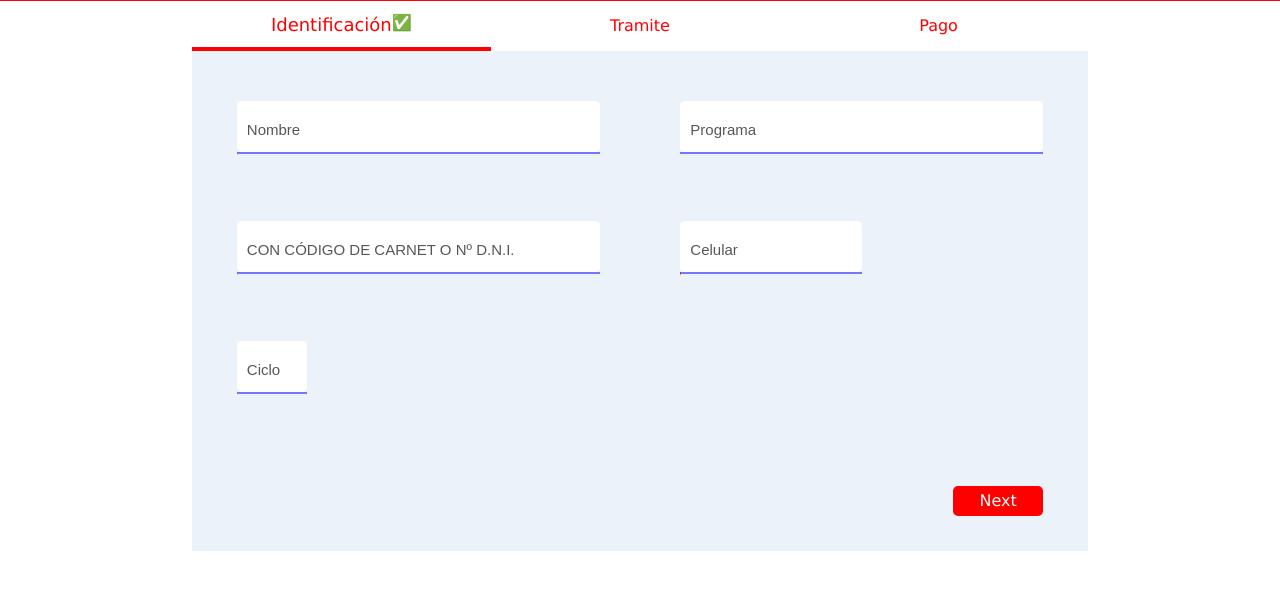
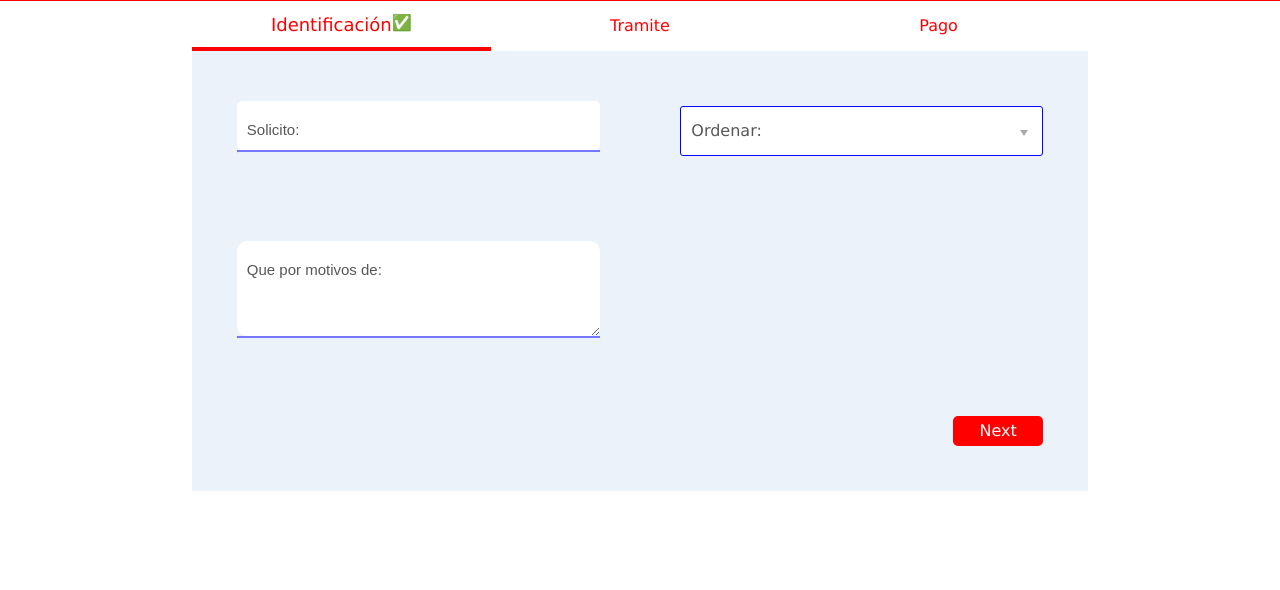
Before and after one commit to Edgar-ae/FUT_CTR-B_v2, a Django app: page /form_new_fut/process in a window 1280 px wide. Shown: the part 119-709 px from the top of the page. Run offline with Django 4.2, Linux system fonts and the light colour scheme; some libraries are stand-ins or nearby versions.

Commit message:
process finished

```diff
--- a/myapp/static/styles/create_fut/identification.css
+++ b/myapp/static/styles/create_fut/identification2.css
@@ -13,7 +13,7 @@
 
 .form_block{
     width: 100%;
-    height: 80px;
+    height: 100px;
     /* background: pink; */
     margin: 40px 0px 0px 0px;
     display: block;
--- a/myapp/static/styles/create_fut/indem.css
+++ /dev/null
@@ -1,89 +0,0 @@
-* {
-  box-sizing: border-box;
-}
-
-.group {
-  width: 100%;
-  height: 100%;
-  overflow: hidden;
-  position: relative;
-}
-
-label {
-  position: absolute;
-  top: 20px;
-  color: rgba(0, 0, 0, 0.664);
-  font: 400 20px Roboto;
-  font-size: 15px;
-  cursor: text;
-  margin: auto;
-  transition: 0.25s ease;
-  font-family: Arial, Helvetica, sans-serif;
-}
-
-input {
-  display: block;
-  width: 100%;
-  padding-top: 20px;
-  padding-left: 20px;
-  border: none;
-  border-radius: 0;
-  color: black;
-  font-size: 20px;
-  font-family: Arial, Helvetica, sans-serif;
-  transition: 0.3s ease;
-  margin: auto;
-}
-input:valid ~ label {
-  top: 0;
-  font: 700 12px Roboto;
-  color: rgba(0, 0, 0, 0.5);
-  font-family: Arial, Helvetica, sans-serif;
-}
-input:focus {
-  outline: none;
-}
-input:focus ~ label {
-  top: 0;
-  font: 700 12px Roboto;
-  color: red;
-  font-family: Arial, Helvetica, sans-serif;
-}
-input:focus ~ .bar:before {
-  transform: translateX(0);
-}
-input:-webkit-autofill {
-  -webkit-box-shadow: 0 0 0px 1000px red inset;
-  -webkit-text-fill-color: white !important;
-}
-
-.bar {
-  background: rgba(0, 0, 255, 0.5);
-  content: "";
-  width: 100%;
-  height: 2px;
-  transition: 0.3s ease;
-  position: relative;
-}
-.bar:before {
-  content: "";
-  position: absolute;
-  width: 100%;
-  height: 150%;
-  background: red;
-  transform: translateX(-100%);
-}
-
-.number {
-  width: 70px;
-}
-
-.nomber_long {
-  width: 50%;
-}
-
-::selection {
-  background: rgba(255, 0, 0, 0.3);
-}
-
-/*# sourceMappingURL=indem.css.map */
--- a/myapp/static/styles/create_fut/indem.scss
+++ /dev/null
@@ -1,110 +0,0 @@
-
-$main-color: #F44336;
-$secondary-color: blue;
-$main-color: red;
-$secondary-color: red;
-$width: 300px; // Change Me
-
-* {
-  box-sizing: border-box;
-}
-
-.group {
-  width: 100%;
-  height: 100%;
-  overflow: hidden;
-  position: relative;
-//   background: forestgreen;
-
-}
-
-label {
-  position: absolute;
-  top: $width/15;
-  color:rgba(0, 0, 0, 0.664);
-  font: 400 $width/15 Roboto;
-  font-size: 15px;
-  cursor: text;
-  margin: auto;
-  transition: .25s ease;
-  font-family: Arial, Helvetica, sans-serif;
-}
-
-input {
-  display: block;
-  width: 100%;
-  padding-top: $width/15;
-  padding-left: 20px;
-  border: none;
-  border-radius: 0; // For iOS
-  // border-bottom: solid $width/150 rgba(white, .5);
-  color: black;
-//   background: $main-color;
-  font-size: $width/15;
-  font-family: Arial, Helvetica, sans-serif;
-  transition: .3s ease;
-  margin: auto;
-  &:valid {
-    // border-bottom-color: rgba(white, .5);
-    ~label {
-      top: 0;
-      font: 700 $width/25 Roboto;
-      color: rgba(black, .5);
-      font-family: Arial, Helvetica, sans-serif;
-    }
-  }
-  &:focus {
-    outline: none;
-    // border-bottom-color: $secondary-color;
-    ~label {
-      top: 0;
-      font: 700 $width/25 Roboto;
-      color: $secondary-color;
-      font-family: Arial, Helvetica, sans-serif;
-    }
-
-
-    ~ .bar:before {
-    transform: translateX(0);
-    }
-  }
-
-  // Stop Chrome's hideous pale yellow background on auto-fill
-
-  &:-webkit-autofill {
-    -webkit-box-shadow: 0 0 0px 1000px $main-color inset;
-    -webkit-text-fill-color: white !important;
-    // border-bottom-color: rgba(white, .5);
-  }
-}
-
-.bar {
-  // background: $secondary-color;
-  background: rgba(blue, .5);
-  content: '';
-  width: 100%;
-  // height: $width/100;
-  height: $width/150;
-  // transform: translateX(-100%);
-  transition: .3s ease;
-  // margin-top: -2px;
-  //
-  position: relative;
-  &:before {
-    content: '';
-    position: absolute;
-    width: 100%;
-    height: 150%;
-    background: $secondary-color;
-    transform: translateX(-100%);
-
-  }
-}
-.number{
-    width: 70px;
-}
-.nomber_long{
-    width: 50%;
-}
-
-::selection {background: rgba($secondary-color, .3);}
--- /dev/null
+++ b/myapp/static/styles/create_fut/indem2.css
@@ -0,0 +1,181 @@
+* {
+  box-sizing: border-box;
+}
+
+.group {
+  width: 100%;
+  height: 100%;
+  overflow: hidden;
+  position: relative;
+}
+
+label {
+  position: absolute;
+  top: 20px;
+  color: rgba(0, 0, 0, 0.664);
+  font: 400 20px Roboto;
+  font-size: 15px;
+  cursor: text;
+  margin: auto;
+  transition: 0.25s ease;
+  font-family: Arial, Helvetica, sans-serif;
+}
+
+input {
+  display: block;
+  width: 100%;
+  padding-top: 25px;
+  padding-left: 20px;
+  border: none;
+  border-radius: 0;
+  color: black;
+  font-size: 20px;
+  font-family: Arial, Helvetica, sans-serif;
+  transition: 0.3s ease;
+  margin: auto;
+  font-size: 15px;
+}
+input:valid ~ label {
+  top: 0;
+  font: 700 12px Roboto;
+  color: rgba(0, 0, 0, 0.5);
+  font-family: Arial, Helvetica, sans-serif;
+}
+input:focus {
+  outline: none;
+}
+input:focus ~ label {
+  top: 0;
+  font: 700 12px Roboto;
+  color: red;
+  font-family: Arial, Helvetica, sans-serif;
+}
+input:focus ~ .bar:before {
+  transform: translateX(0);
+}
+input:-webkit-autofill {
+  -webkit-box-shadow: 0 0 0px 1000px red inset;
+  -webkit-text-fill-color: white !important;
+}
+
+textarea {
+  display: block;
+  width: 100%;
+  padding-top: 20px;
+  padding-left: 20px;
+  border: none;
+  color: black;
+  font-size: 20px;
+  font-family: Arial, Helvetica, sans-serif;
+  transition: 0.3s ease;
+  margin: auto;
+  font-size: 15px;
+  height: 95%;
+}
+textarea:valid ~ label {
+  top: 0;
+  font: 700 12px Roboto;
+  color: rgba(0, 0, 0, 0.5);
+  font-family: Arial, Helvetica, sans-serif;
+}
+textarea:focus {
+  outline: none;
+}
+textarea:focus ~ label {
+  top: 0;
+  font: 700 12px Roboto;
+  color: red;
+  font-family: Arial, Helvetica, sans-serif;
+}
+textarea:focus ~ .bar:before {
+  transform: translateX(0);
+}
+textarea:-webkit-autofill {
+  -webkit-box-shadow: 0 0 0px 1000px red inset;
+  -webkit-text-fill-color: white !important;
+}
+
+.bar {
+  background: rgba(0, 0, 255, 0.5);
+  content: "";
+  width: 100%;
+  height: 2px;
+  transition: 0.3s ease;
+  position: relative;
+}
+.bar:before {
+  content: "";
+  position: absolute;
+  width: 100%;
+  height: 150%;
+  background: red;
+  transform: translateX(-100%);
+}
+
+.number {
+  width: 70px;
+}
+
+.nomber_long {
+  width: 50%;
+}
+
+::selection {
+  background: rgba(255, 0, 0, 0.3);
+}
+
+.labelInside {
+  position: relative;
+  display: inline-block;
+  width: 100%;
+  margin: 5px auto;
+}
+.labelInside:before {
+  content: "";
+  height: 31px;
+  position: absolute;
+  right: 7px;
+  top: 3px;
+  width: 22px;
+  border-top-right-radius: 3px;
+  border-bottom-right-radius: 3px;
+  pointer-events: none;
+  display: block;
+}
+.labelInside:after {
+  content: " ";
+  position: absolute;
+  right: 15px;
+  top: 30%;
+  margin-top: -3px;
+  z-index: 2;
+  pointer-events: none;
+  width: 0;
+  height: 0;
+  border-style: solid;
+  border-width: 6.9px 4px 0 4px;
+  border-color: #aaa transparent transparent transparent;
+  pointer-events: none;
+}
+.labelInside select {
+  -webkit-appearance: none;
+  -moz-appearance: none;
+  appearance: none;
+  width: 100%;
+  padding: 0 30px 0 10px;
+  border: 1px solid blue;
+  border-radius: 3px;
+  line-height: 36px;
+  height: 36px;
+  height: 50px;
+  background: #fff;
+  margin: 0 5px 5px 0;
+  margin: 0px;
+  color: rgba(0, 0, 0, 0.664);
+}
+
+select::-ms-expand {
+  display: none;
+}
+
+/*# sourceMappingURL=indem2.css.map */
--- /dev/null
+++ b/myapp/static/styles/create_fut/indem2.scss
@@ -0,0 +1,238 @@
+
+$main-color: #F44336;
+$secondary-color: blue;
+$main-color: red;
+$secondary-color: red;
+$width: 300px; // Change Me
+
+* {
+  box-sizing: border-box;
+}
+
+.group {
+  width: 100%;
+  height: 100%;
+  overflow: hidden;
+  position: relative;
+//   background: forestgreen;
+
+}
+
+label {
+  position: absolute;
+  top: $width/15;
+  color:rgba(0, 0, 0, 0.664);
+  font: 400 $width/15 Roboto;
+  font-size: 15px;
+  cursor: text;
+  margin: auto;
+  transition: .25s ease;
+  font-family: Arial, Helvetica, sans-serif;
+}
+
+input {
+  display: block;
+  width: 100%;
+  padding-top: $width/12;
+  padding-left: 20px;
+  border: none;
+  border-radius: 0; // For iOS
+  // border-bottom: solid $width/150 rgba(white, .5);
+  color: black;
+//   background: $main-color;
+  font-size: $width/15;
+  font-family: Arial, Helvetica, sans-serif;
+  transition: .3s ease;
+  margin: auto;
+  font-size: 15px;
+  &:valid {
+    // border-bottom-color: rgba(white, .5);
+    ~label {
+      top: 0;
+      font: 700 $width/25 Roboto;
+      color: rgba(black, .5);
+      font-family: Arial, Helvetica, sans-serif;
+    }
+  }
+  &:focus {
+    outline: none;
+    // border-bottom-color: $secondary-color;
+    ~label {
+      top: 0;
+      font: 700 $width/25 Roboto;
+      color: $secondary-color;
+      font-family: Arial, Helvetica, sans-serif;
+    }
+
+
+    ~ .bar:before {
+    transform: translateX(0);
+    }
+  }
+
+  // Stop Chrome's hideous pale yellow background on auto-fill
+
+  &:-webkit-autofill {
+    -webkit-box-shadow: 0 0 0px 1000px $main-color inset;
+    -webkit-text-fill-color: white !important;
+    // border-bottom-color: rgba(white, .5);
+  }
+}
+
+//------------------------------------oooooooooooooooooooooo
+
+
+textarea{
+  display: block;
+  width: 100%;
+  padding-top: $width/15;
+  padding-left: 20px;
+  border: none;
+  //border-radius: 0; // For iOS
+  // border-bottom: solid $width/150 rgba(white, .5);
+  color: black;
+//   background: $main-color;
+  font-size: $width/15;
+  font-family: Arial, Helvetica, sans-serif;
+  transition: .3s ease;
+  margin: auto;
+  font-size: 15px;
+  height: 95%;
+  &:valid {
+    // border-bottom-color: rgba(white, .5);
+    ~label {
+      top: 0;
+      font: 700 $width/25 Roboto;
+      color: rgba(black, .5);
+      font-family: Arial, Helvetica, sans-serif;
+    }
+  }
+  &:focus {
+    outline: none;
+    // border-bottom-color: $secondary-color;
+    ~label {
+      top: 0;
+      font: 700 $width/25 Roboto;
+      color: $secondary-color;
+      font-family: Arial, Helvetica, sans-serif;
+    }
+
+
+    ~ .bar:before {
+    transform: translateX(0);
+    }
+  }
+
+  // Stop Chrome's hideous pale yellow background on auto-fill
+
+  &:-webkit-autofill {
+    -webkit-box-shadow: 0 0 0px 1000px $main-color inset;
+    -webkit-text-fill-color: white !important;
+    // border-bottom-color: rgba(white, .5);
+  }
+}
+
+
+
+//------------------------------------oooooooooooooooooooooo
+
+
+.bar {
+  // background: $secondary-color;
+  background: rgba(blue, .5);
+  content: '';
+  width: 100%;
+  // height: $width/100;
+  height: $width/150;
+  // transform: translateX(-100%);
+  transition: .3s ease;
+  // margin-top: -2px;
+  //
+  position: relative;
+  &:before {
+    content: '';
+    position: absolute;
+    width: 100%;
+    height: 150%;
+    background: $secondary-color;
+    transform: translateX(-100%);
+
+  }
+}
+.number{
+    width: 70px;
+}
+.nomber_long{
+    width: 50%;
+}
+
+::selection {background: rgba($secondary-color, .3);}
+///------------------------------SELECT-------------------------------------------------------------------
+
+
+$height: 36;
+.labelInside {
+  position: relative;
+  display: inline-block;
+  //background: salmon;
+  width: 100%;
+  margin: 5px auto;
+  &:before {
+    content: '';
+    height: ($height - 5) + px;
+    position: absolute;
+    right: 7px;
+    top: 3px;
+    width: 22px;
+
+    //background: -webkit-linear-gradient(#fff, #f0f0f0);
+    //background: -moz-linear-gradient(#fff, #f0f0f0);
+    //background: linear-gradient(#f5f5f5, #e0e0e0);
+    //background: red; //for Firefox in Android
+
+    border-top-right-radius: 3px;
+    border-bottom-right-radius: 3px;
+    pointer-events: none;
+    display: block;
+  }
+  &:after {
+    content: " ";
+    position: absolute;
+    right: 15px;
+    top: 30%;
+    margin-top: -3px;
+    z-index: 2;
+    pointer-events: none;
+    width: 0;
+    height: 0;
+    border-style: solid;
+    border-width: 6.9px 4px 0 4px;
+    border-color: #aaa transparent transparent transparent;
+    pointer-events: none;
+    //background: blue;
+  }
+  select {
+    -webkit-appearance: none;
+    -moz-appearance: none;
+    appearance: none;
+    width: 100%;
+
+    padding: 0 30px 0 10px;
+    border: 1px solid blue;
+    border-radius: 3px;
+    line-height: $height + px;
+    height: $height + px;
+    height: 50px;
+    //box-shadow: inset 1px 1px 1px 0px rgba(0, 0, 0, 0.2);
+    background: #fff;
+
+    //min-width: 200px;
+    margin: 0 5px 5px 0;
+    margin: 0px;
+    color:rgba(0, 0, 0, 0.664);
+  }
+}
+//fix for ie 10 later
+select::-ms-expand {
+  display: none;
+}
--- a/myapp/templates/create_fut/identification.html
+++ b/myapp/templates/create_fut/identification.html
@@ -2,8 +2,8 @@
 
 {% load static %}
 {% block linkstyle2 %}
-<link rel="stylesheet" href="{% static '/styles/create_fut/identification.css' %}">
-<link rel="stylesheet" href="{% static '/styles/create_fut/indem.css' %}">
+<link rel="stylesheet" href="{% static '/styles/create_fut/identification2.css' %}">
+<link rel="stylesheet" href="{% static '/styles/create_fut/indem2.css' %}">
 {% endblock %}
 
 {% block contentf %}
--- a/myapp/templates/create_fut/process.html
+++ b/myapp/templates/create_fut/process.html
@@ -2,8 +2,8 @@
 
 {% load static %}
 {% block linkstyle2 %}
-<link rel="stylesheet" href="{% static '/styles/create_fut/identification.css' %}">
-<link rel="stylesheet" href="{% static '/styles/create_fut/indem.css' %}">
+<link rel="stylesheet" href="{% static '/styles/create_fut/identification2.css' %}">
+<link rel="stylesheet" href="{% static '/styles/create_fut/indem2.css' %}">
 {% endblock %}
 
 {% block contentf %}
@@ -14,40 +14,32 @@
             <div class="from_item">
                 <div class="group">
                     <input type="text" id="name" required>
-                    <label for="name">Nombre</label>
+                    <label for="name">Solicito:</label>
                     <div class="bar"></div>
                 </div>
             </div>
             <div class="from_item" style="float:right">
-                <div class="group">
-                    <input type="text" id="name" required>
-                    <label for="name">Programa</label>
-                    <div class="bar"></div>
-                </div>
-                <!-- <textarea name="" id="" cols="30" rows="10"></textarea> -->
-            </div>
-        </div>
-        <div class="form_block">
-            <div class="from_item">
-                <div class="group">
-                    <input type="text" id="name" required>
-                    <label id="label_def" for="name">CON CÓDIGO DE CARNET O Nº D.N.I.</label>
-                    <div class="bar"></div>
-                </div>
-            </div>
-            <div class="from_item" style="float:right">
-                <div class="group nomber_long">
-                    <input type="text" id="name" required>
-                    <label for="name">Celular</label>
-                    <div class="bar"></div>
+                <div class="labelInside">
+                    <select name="languages" id="lang">
+                        <option selected disabled>Ordenar:</option>
+                        <option value="javascript">BUSQUEDA DE DOCUMENTOS</option>
+                        <option value="php">CAMBIO DE PROGRAMA PROFESIONAL TÉCNICO</option>
+                        <option value="java">CAMBIO DE TURNO</option>
+                        <option value="golang">CARTA DE PRESENTACIÓN DE EXPERIENCIAS FORMATIVAS</option>
+                        <option value="python">CERTIFICADO DE ESTUDIOS </option>
+                        <option value="c#">CERTIFICADO DE FORMACIÓN CONTINUA</option>
+                        <option value="C++">CERTIFICADO MODULAR POR AÑO</option>
+                        <option value="erlang">CERTIFICADO PROGRESIVO DE FORMACIÓN CONTINUA</option>
+                    </select>
                 </div>
             </div>
         </div>
         <div class="form_block">
             <div class="from_item">
-                <div class="group number">
-                    <input type="text" id="name" required>
-                    <label for="name">Ciclo</label>
+
+                <div class="group">
+                    <textarea name="" id="name" cols="30" rows="10" required></textarea>
+                    <label id="label_def" for="name">Que por motivos de:</label>
                     <div class="bar"></div>
                 </div>
             </div>
```
Also changed, not shown: 2 other files.
